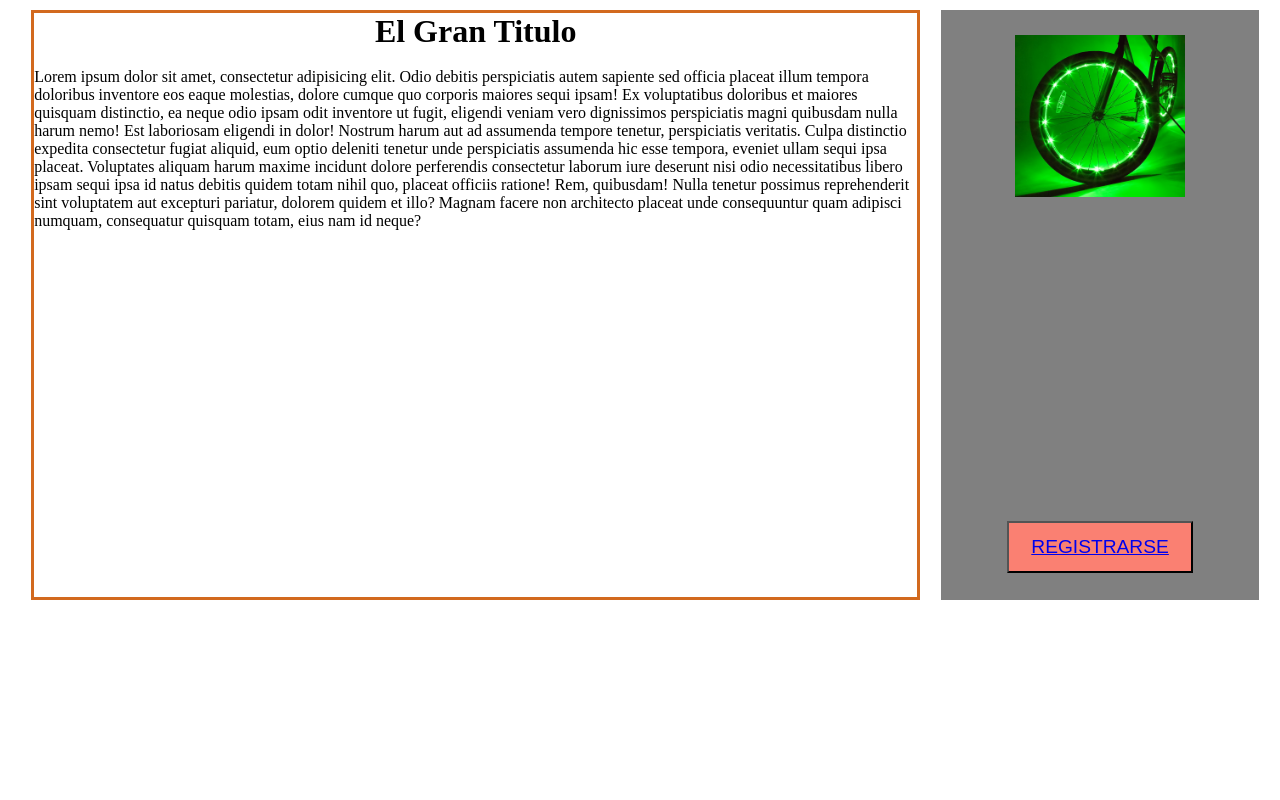
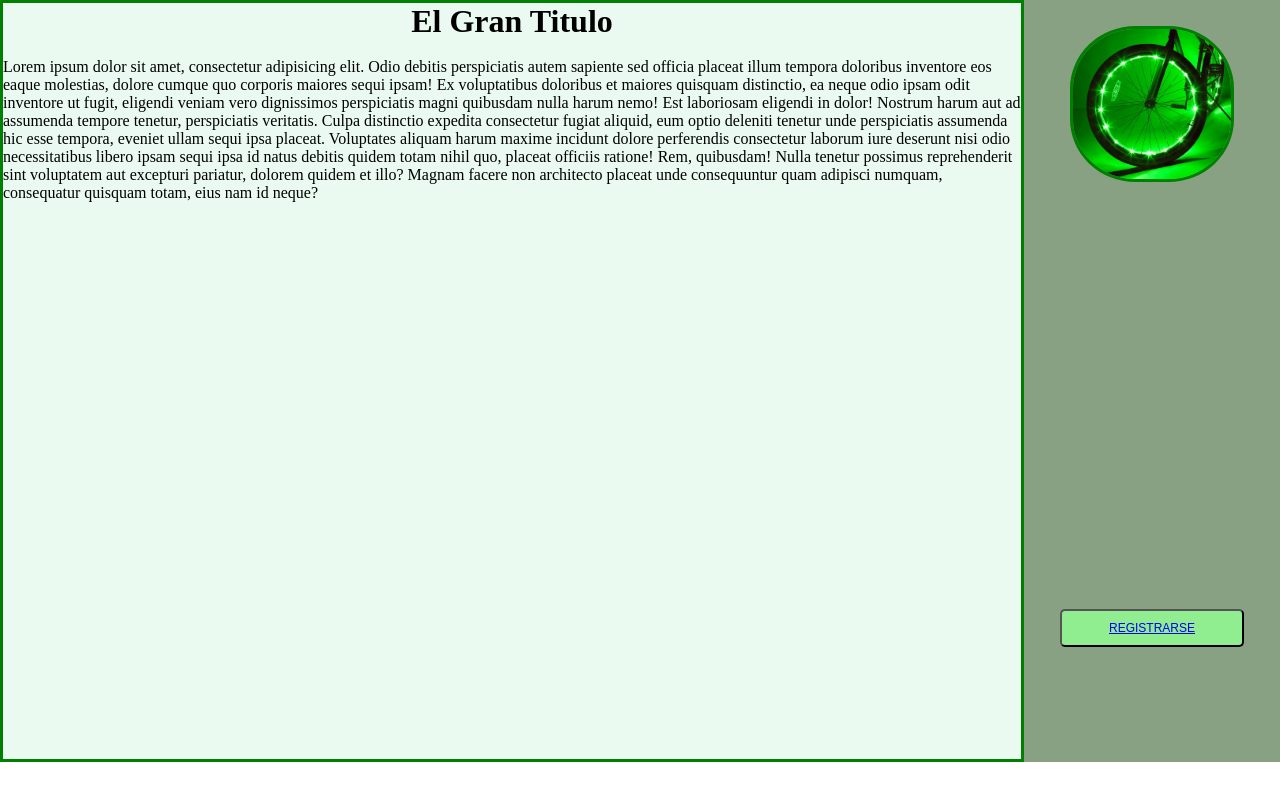
Before and after one commit to Francolu1s/Ciclo3_sprint1, a plain HTML site: page index.html in a window 1280 px wide. Drawn offline with Linux system fonts and the light colour scheme.

Commit message:
Visual de pagina principal actualizada

```diff
--- a/estilos.css
+++ b/estilos.css
@@ -9,8 +9,8 @@
     display: flex;
     width: 100%;
     height: 600px;
-    padding: 5px;
-    margin: 5px;
+    padding: 0px;
+    margin: 0px;
     flex-direction:row-reverse;
     justify-content:space-evenly;
 }
@@ -18,12 +18,18 @@
 .main{
     display: flex;
     flex-direction: column;
-    width: 70%;
+    width: 80%;
+    height: 127%;
     align-items: center;
-    border: 3px chocolate solid
+    border: 3px green solid;
+    background-color: rgb(234, 250, 240);
 }
 
 .h1{
+    display: flex;
+}
+
+.h2{
     display: flex;
 }
 
@@ -35,14 +41,17 @@
     display: flex;
     flex-direction: column;
     padding: 2%;
-    width: 25%;
-    background-color: gray;
+    width: 20%;
+    height: 127%;
+    background-color: rgb(135, 161, 130);
     align-items: center;
 }
 
 .logo{
     display: flex;
-    height: 30%;
+    width: 80%;
+    border: 3px green solid;
+    border-radius: 40%;
 }
 
 .div1{
@@ -53,10 +62,11 @@
 .btn_Registro{
     display: flex;
     justify-content: center;
-    background-color:salmon;
-    width:70%;
+    background-color:lightgreen;
+    width:90%;
     padding: 5%;
-    font-size: larger;
+    font-size: 75%;
+    border-radius: 5px;
 }
 
 
@@ -86,4 +96,5 @@
     margin: 15%;
     padding: 10%;
     background-color: aquamarine;
+    border-radius: 10px;
 }
--- a/index.html
+++ b/index.html
@@ -10,7 +10,7 @@
 </head>
 <body class="body">
     <nav id="vertical_nav" class="aside">
-        <img src="./BKBR_L2385_Green_Wheel_Brightz_1.jpg" alt="" id="logo_navbar" height="70px" class="logo">
+        <img src="./BKBR_L2385_Green_Wheel_Brightz_1.jpg" alt="" id="logo_navbar" width="70px" class="logo">
         <div class="div1">
         </div>
         <button id="btn_Registro" onclick="" class="btn_Registro"> <a href="./registro.html" id="link_Registro" target="blank"> REGISTRARSE </a> </button>
```
